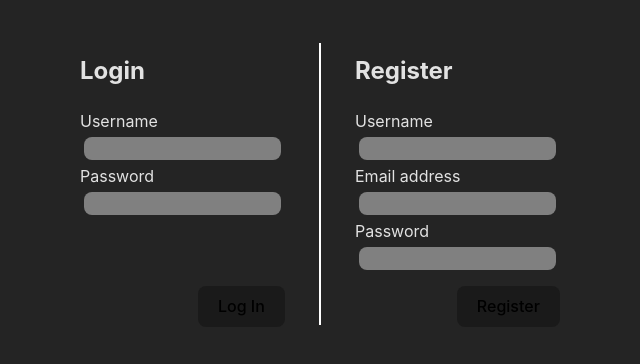
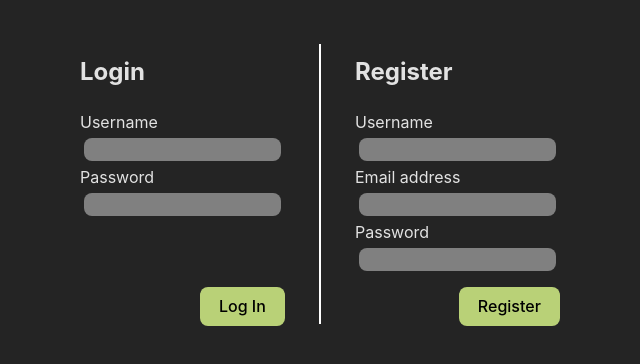
Before and after one commit to AshCaiH/cn-w9-authentication_front-end, a React (Vite) app: page / in a window 1280 px wide. Shown: the part 216-580 px from the top of the page, without its empty margins (320-960 px from the left). Built offline with nearby package versions, Linux system fonts and the light colour scheme.

Commit message:
feature: add login system

```diff
--- a/src/components/login-modal/login-modal.jsx
+++ b/src/components/login-modal/login-modal.jsx
@@ -1,23 +1,81 @@
+import { useState } from "react";
 import "./login-modal.css"
 
 const LoginModal = (props) => {
+    const [res, setResponse] = useState();
+
+    const login = () => {
+        const query = JSON.stringify({
+            username: document.getElementById("login-username").value,
+            password: document.getElementById("login-password").value,
+        });
+
+        console.log(query);
+
+        (async () => {
+            setResponse(
+                await fetch("http://localhost:5001/users/login", {
+                    method: "POST",
+                    mode: "cors",
+                    headers: {"Content-Type": "application/json"},
+                    body: query,
+                }).then((response) => {
+                    console.log("test");
+                    return response.json();
+                }).then((data) => {
+                    console.log(data);
+                })
+            )}
+        )();
+    }
+
+    // const addBook = () => {
+    //     const query = JSON.stringify([{
+    //       title: document.getElementById("inputTitle").value,
+    //       author: document.getElementById("inputAuthor").value,
+    //       genre: document.getElementById("inputGenre").value,
+    //     }]);
+
+    //     console.log(query);
+
+    //     (async () => {
+    //       setResponse(await fetch("http://localhost:5001/books", {
+    //         method: "POST",
+    //         mode: "cors",
+    //         headers: {'Content-Type': 'application/json' },
+    //         body: query,
+    //       }).then((response) => {
+    //         return response.json();
+    //       })
+    //         .then((data) => {
+    //         console.log(data);
+    //         document.getElementById("response").innerHTML = data.message;
+    //         setRefresh(!refresh);
+    //       }))
+    //     })();
+    //   }
 
     return (
         <div className="form">
-            <div className="form-section start-section">
+            <div id="login-form" className="form-section start-section">
             <h2>Login</h2>
-            <div className="form-item">Username<input></input></div>
-            <div className="form-item">Password<input></input></div>
-            <button>Log In</button>
+            <div className="form-item">Username
+                <input id="login-username"></input></div>
+            <div className="form-item">Password
+                <input id="login-password" ></input></div>
+            <button onClick={login}>Log In</button>
             </div>
 
             <div className="divider"/>
 
-            <div className="form-section end-section">
+            <div id="register-form" className="form-section end-section">
             <h2>Register</h2>
-            <div className="form-item">Username <input></input></div>
-            <div className="form-item">Email address <input></input></div>
-            <div className="form-item">Password <input></input></div>
+            <div className="form-item">Username
+                <input id="register-username"></input></div>
+            <div className="form-item">Email address
+                <input id="register-email"></input></div>
+            <div className="form-item">Password
+                <input id="register-password"></input></div>
             <button>Register</button>
             </div>
         </div>
--- a/src/index.css
+++ b/src/index.css
@@ -37,19 +37,10 @@ h1 {
 
 button {
   border-radius: 8px;
-  border: 1px solid transparent;
   padding: 0.6em 1.2em;
   font-size: 1em;
   font-weight: 500;
   font-family: inherit;
-  background-color: #1a1a1a;
   cursor: pointer;
   transition: border-color 0.25s;
 }
-button:hover {
-  border-color: #646cff;
-}
-button:focus,
-button:focus-visible {
-  outline: 4px auto -webkit-focus-ring-color;
-}
```
